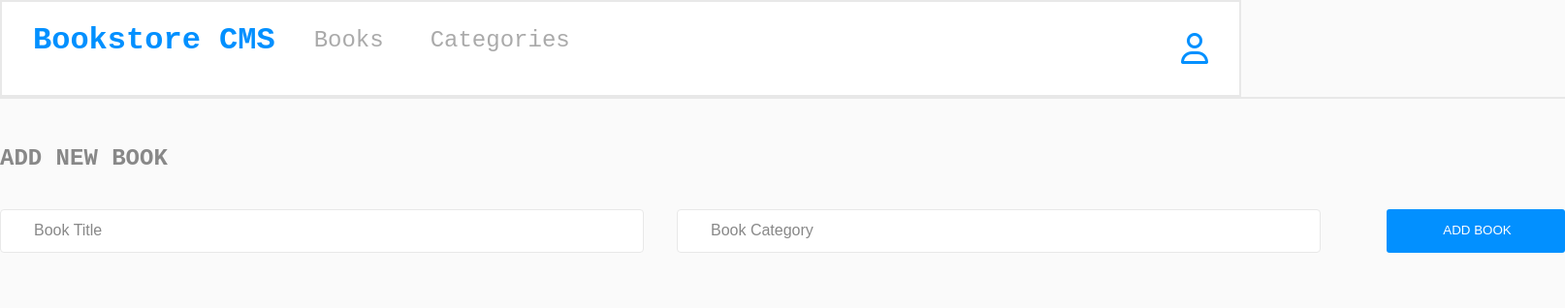
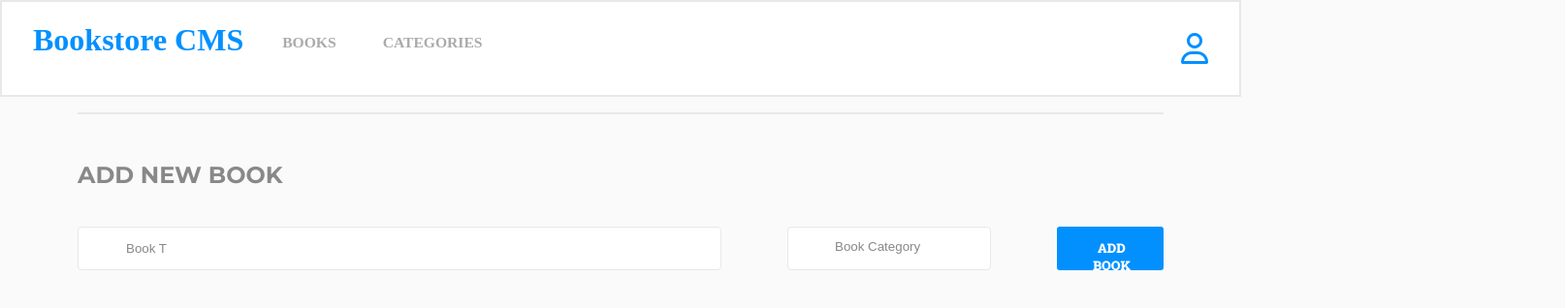
Before and after one commit to jonathastavares/bookstore, a React (Create React App) app: page / in a window 1280 px wide. Shown: the top 318 px of the page at 97% size, 1614 px wide, since content can reach past the window. Built offline with nearby package versions, Linux system fonts and the light colour scheme.

Commit message:
Fix styling errors

```diff
--- a/src/components/books/book.js
+++ b/src/components/books/book.js
@@ -69,7 +69,7 @@ const Book = ({ book }) => {
       </div>
 
       <div className={classes.chapterContainer}>
-        <span className={classes.currentChapter}>Current Chapter</span>
+        <span className={classes.currentChapter}>CURRENT CHAPTER</span>
         <span className={classes.chapter}>
           Chapter
           {' '}
--- a/src/components/books/book.module.css
+++ b/src/components/books/book.module.css
@@ -1,5 +1,8 @@
+@import url('https://fonts.googleapis.com/css2?family=Roboto+Slab:wght@400;900&display=swap');
+@import url('https://fonts.googleapis.com/css2?family=Montserrat:wght@900&display=swap');
+
 .card {
-  margin: 1em 3em;
+  margin: 1em 5em;
   background-color: #fff;
   border: 2px solid #e8e8e8;
   display: flex;
@@ -25,16 +28,22 @@
 }
 
 .bookCategory {
+  font-family: 'Montserrat', sans-serif;
   color: gray;
+  font-size: 0.875rem;
 }
 
 .bookTitle {
-  font-size: 1.5rem;
-  font-weight: bolder;
+  font-family: 'Roboto Slab', serif;
+  font-size: 1.375rem;
+  font-weight: 900;
 }
 
 .bookAuthor {
-  color: #4386bf;
+  font-family: 'Roboto Slab', serif;
+  font-weight: 400;
+  font-size: 0.875rem;
+  color: #4386bf !important;
 }
 
 .buttonsContainer {
@@ -42,9 +51,11 @@
 }
 
 .btn {
+  font-family: 'Roboto Slab', serif;
+  font-weight: 400;
   color: #4386bf;
   background-color: #fff;
-  font-size: 1rem;
+  font-size: 0.875rem;
   text-decoration: none;
   border: none;
   cursor: pointer;
@@ -60,8 +71,8 @@
   border-right: 6px solid #3498db;
   border-bottom: 6px solid #3498db;
   border-radius: 50%;
-  width: 5rem;
-  height: 5rem;
+  width: 4.25rem;
+  height: 4.25rem;
 }
 
 .percentageContainer {
@@ -76,6 +87,7 @@
 
 .completed {
   color: gray;
+  font-size: 0.875rem;
 }
 
 .chapterContainer {
@@ -86,12 +98,14 @@
 }
 
 .currentChapter {
-  font-size: 1.2rem;
+  font-size: 0.813rem;
   color: gray;
 }
 
 .chapter {
   color: #121212;
+  font-size: 1.2rem;
+  margin-top: 0.25rem;
 }
 
 .updateProgress {
@@ -104,4 +118,6 @@
   border: none;
   border-radius: 3px;
   cursor: pointer;
+  font-family: 'Roboto Slab', serif;
+  font-weight: 400;
 }
--- a/src/components/forms/form.module.css
+++ b/src/components/forms/form.module.css
@@ -1,5 +1,8 @@
+@import url('https://fonts.googleapis.com/css2?family=Roboto+Slab:wght@900&display=swap');
+@import url('https://fonts.googleapis.com/css2?family=Montserrat:wght@900&display=swap');
+
 .formSection {
-  margin: 0 auto;
+  margin: 1em 5em;
 }
 
 .line {
@@ -13,11 +16,13 @@
 }
 
 .addNewBook {
+  font-family: 'Montserrat', sans-serif;
   color: #888;
 }
 
 .inputsContainer {
   display: flex;
+  justify-content: center;
   margin-bottom: 5rem;
 }
 
@@ -25,10 +30,10 @@
   width: 41.5rem;
   height: 2.813rem;
   margin: 1.188rem 2.125rem 0 0;
+  padding: 0.813rem 35.688rem 0.813rem 1.063rem;
   border-radius: 4px;
   border: solid 1px #e8e8e8;
   background-color: #fff;
-  font-size: 1rem;
 }
 
 .inputTitle::placeholder {
@@ -43,13 +48,13 @@
 }
 
 .inputCategory {
-  width: 41.5rem;
+  width: 17.813rem;
   height: 2.813rem;
-  margin: 1.188rem 2.125rem 0 0;
+  margin: 1.188rem 2.125rem 0;
+  padding: 0.375rem 0.938rem 0.563rem 1rem;
   border-radius: 4px;
   border: solid 1px #e8e8e8;
   background-color: #fff;
-  font-size: 1rem;
 }
 
 .inputCategory::placeholder {
@@ -72,4 +77,6 @@
   background-color: #0290ff;
   color: #fff;
   border: none;
+  font-family: 'Roboto Slab', serif;
+  font-weight: 900;
 }
--- a/src/components/headers/header.js
+++ b/src/components/headers/header.js
@@ -9,11 +9,11 @@ const Header = () => (
       <nav>
         <ul className={classes.listContainer}>
           <li className={classes.listItem}>
-            <NavLink to="/" className={classes.navLink}>Books</NavLink>
+            <NavLink to="/" className={classes.navLink}>BOOKS</NavLink>
           </li>
 
           <li className={classes.listItem}>
-            <NavLink to="/categories" className={classes.navLink}>Categories</NavLink>
+            <NavLink to="/categories" className={classes.navLink}>CATEGORIES</NavLink>
           </li>
         </ul>
       </nav>
--- a/src/components/headers/header.module.css
+++ b/src/components/headers/header.module.css
@@ -29,6 +29,8 @@
 .navLink {
   text-decoration: none;
   color: #1212125b;
+  font-size: 0.65em;
+  font-weight: 600;
 }
 
 i {
--- a/src/index.css
+++ b/src/index.css
@@ -1,19 +1,11 @@
+@import url('https://fonts.googleapis.com/css2?family=Montserrat:wght@700&display=swap');
+
 body {
   margin: 0;
-  font-family: "Montserrat-Bold", "Courier New", monospace;
+  font-family: "Montserrat-Regular", serif;
   background-color: #fafafa;
 }
 
 * {
   box-sizing: border-box;
 }
-
-code {
-  font-family:
-    source-code-pro,
-    Menlo,
-    Monaco,
-    Consolas,
-    "Courier New",
-    monospace;
-}
```
